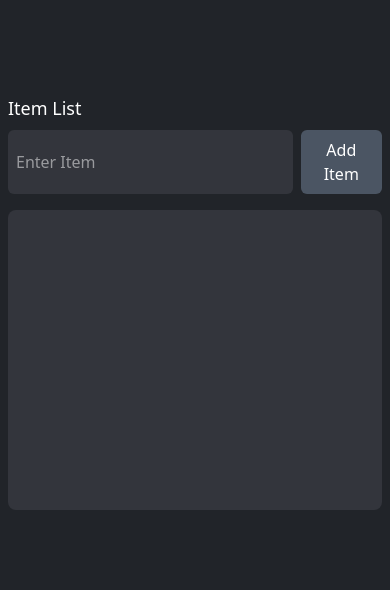
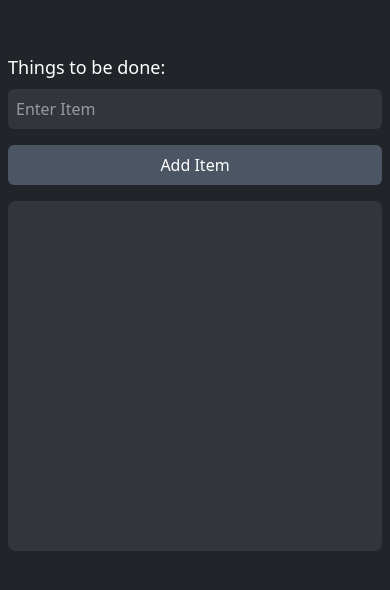
Before and after one commit to cygullem/ILM, a React (Vite) app: page / in a window 390 px wide. Shown: the part 120-710 px from the top of the page. Built offline with nearby package versions, Linux system fonts and the light colour scheme.

Commit message:
media query

```diff
--- a/src/App.tsx
+++ b/src/App.tsx
@@ -42,28 +42,28 @@ function App() {
 
   return (
     <>
-      <div className="h-screen w-full flex flex-col items-center justify-center bg-[#212429] ">
-        <div className="flex flex-col items-center justify-center p-2 rounded-lg">
-          <h1 className="text-lg text-white text-start w-full">Item List</h1>
+      <div className="h-screen w-full flex flex-col items-center justify-center bg-[#212429] scrollbar-none">
+        <div className="flex flex-col items-center justify-center p-2 rounded-lg w-full sm:w-3/4 md:w-1/2 lg:w-1/3">
+          <h1 className="text-lg text-white text-start w-full">Things to be done:</h1>
 
-          <div className="flex gap-2">
+          <div className="flex flex-col sm:flex-row gap-2 w-full">
             <input
               type="text"
               value={input}
               onChange={(e) => setInput(e.target.value)}
               placeholder="Enter Item"
-              className="bg-[#33353C] text-white p-2 rounded-md mt-2 w-[300px]"
+              className="bg-[#33353C] text-white p-2 rounded-md mt-2 w-full sm:w-[300px]"
             />
 
             <button
               onClick={handleAddItem}
-              className="bg-[#4B5563] text-white p-2 rounded-md mt-2 cursor-pointer active:scale-[.957]"
+              className="bg-[#4B5563] flex-1 text-white p-2 rounded-md mt-2 cursor-pointer active:scale-[.957]"
             >
               Add Item
             </button>
           </div>
 
-          <div className="bg-[#33353C] flex flex-col gap-2 mt-4 w-full h-[300px] max-h-[300px] overflow-y-auto rounded-lg p-2">
+          <div className="bg-[#33353C] flex flex-col gap-2 mt-4 w-full h-[350px] max-h-[350px] overflow-y-auto rounded-lg p-2 scrollbar-none">
             {items.map((item, index) => (
               <div key={index} className="bg-[#4B5563] flex items-center justify-between p-2 rounded-md text-white">
                 {item}
--- a/src/Modal/Delete.tsx
+++ b/src/Modal/Delete.tsx
@@ -12,7 +12,7 @@ const DeleteModal: React.FC<DeleteModalProps> = ({ isOpen, onClose, onDelete, it
 
     return (
         <div className="z-[1000] fixed inset-0 flex items-center justify-center bg-opacity-30 backdrop-blur-sm">
-            <div className="bg-[#33353C] p-6 rounded-lg shadow-xl relative w-full sm:w-96">
+            <div className="bg-[#33353C] p-6 rounded-lg shadow-xl relative w-full sm:w-3/4 md:w-1/2 lg:w-1/3">
                 <p className='text-white text-xs mb-2'>Are you sure you want to delete: {item}?</p>
                 <div className='flex justify-end gap-4 mt-4'>
                     <button
--- a/src/Modal/Edit.tsx
+++ b/src/Modal/Edit.tsx
@@ -25,7 +25,7 @@ const EditModal: React.FC<EditModalProps> = ({ isOpen, onClose, onSave, item, it
 
     return (
         <div className="z-[1000] fixed inset-0 flex items-center justify-center bg-opacity-30 backdrop-blur-sm">
-            <div className="bg-[#33353C] p-6 rounded-lg shadow-xl relative w-full sm:w-96">
+            <div className="bg-[#33353C] p-6 rounded-lg shadow-xl relative w-full sm:w-3/4 md:w-1/2 lg:w-1/3">
                 <p className='text-white text-xs mb-2'>Editing: {item}</p>
                 <input
                     type="text"
```
